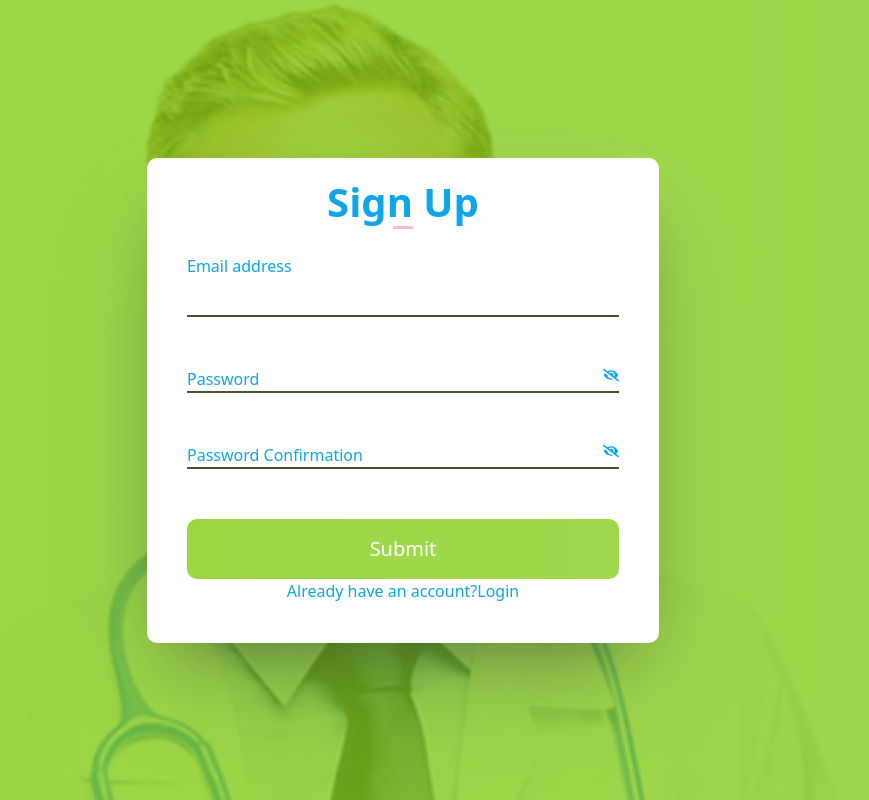
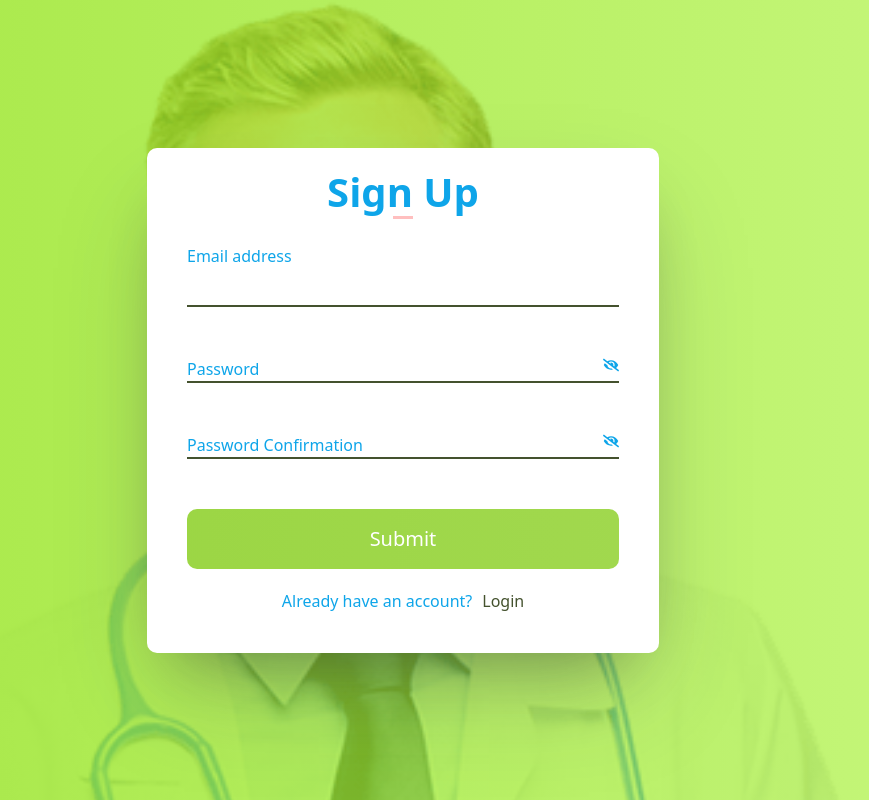
Before and after one commit to Chimwemwe-127001/book-appointment-frontend, a React (Create React App) app: page /signup in a window 1280 px wide. Shown: the whole page, without its empty margins (237-1106 px from the left). Built offline with nearby package versions, Linux system fonts and the light colour scheme; no server answers.

Commit message:
Feat: add style to the login link

```diff
--- a/src/App.scss
+++ b/src/App.scss
@@ -76,7 +76,7 @@ a {
   display: flex;
   align-items: center;
   justify-content: center;
-  background-image: linear-gradient(to right, #83cc16cc, #83cc16c2), url('./assets/images/header-mobile-bg.png');
+  background-image: linear-gradient(to right, #99e428de, #a7f334a2), url('./assets/images/header-mobile-bg.png');
   background-size: cover;
   height: 100vh;
 }
@@ -132,6 +132,7 @@ a {
 
               input {
                 background: #fff;
+                color: rgb(116, 114, 114);
 
                 &:focus, &:valid {
                   outline: none;
@@ -168,6 +169,21 @@ a {
         }
       }
     }
+
+    > div:last-of-type {
+      margin-top: 20px;
+
+      a {
+        color: #44522e;
+        margin-left: 10px;
+        text-decoration: none;
+        transition: all 0.5s ease-in-out;
+
+        &:hover {
+          color: #1b2b03;
+        }
+      }
+    }
 }
 
 .input_field:focus + .input_label, .input_field:valid + .input_label {
```
